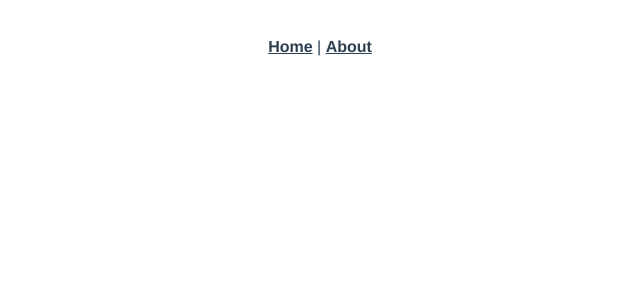
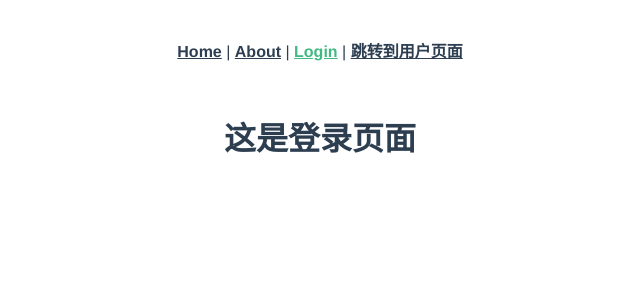
Before and after one commit to malun666/vue_bjsfa, a Vue app: page /#/login in a window 1280 px wide. Shown: the top 300 px of the page, without its empty margins (320-960 px from the left). Built offline with nearby package versions, Linux system fonts and the light colour scheme.

Commit message:
added the router

```diff
--- a/src/App.vue
+++ b/src/App.vue
@@ -2,7 +2,9 @@
   <div id="app">
     <div id="nav">
       <router-link to="/">Home</router-link> |
-      <router-link to="/about">About</router-link>
+      <router-link to="/about">About</router-link> |
+      <router-link to="/login">Login</router-link> |
+      <router-link to="/User/9999">跳转到用户页面</router-link>
     </div>
     <router-view/>
   </div>
--- a/src/main.js
+++ b/src/main.js
@@ -5,6 +5,7 @@ import store from "./store";
 
 Vue.config.productionTip = false;
 
+// 第四步：把Vue项目的根Vue实例，添加router选项的配置。
 new Vue({
   router,
   store,
--- a/src/router.js
+++ b/src/router.js
@@ -1,15 +1,35 @@
 import Vue from "vue";
+// 第一步： 引入Router， 一种：cdn， 另外一种：直接import
 import Router from "vue-router";
 import Home from "./views/Home.vue";
+import Login from "./views/Login";
 
+// 第二步：使用use注册Router插件
 Vue.use(Router);
 
+// 第三步：创建路由对象
 export default new Router({
   routes: [
     {
       path: "/",
       name: "home",
       component: Home
+    },
+    {
+      path: "/login",
+      name: "login",
+      component: Login
+    },
+    {
+      path: "/user/:id",
+      name: "user",
+      component: () => import("./views/UserInfo.vue")
+    },
+    {
+      path: "/product/:id",
+      name: "product",
+      props: true,
+      component: () => import("./views/Product.vue")
     },
     {
       path: "/about",
--- /dev/null
+++ b/src/views/Login.vue
@@ -0,0 +1,17 @@
+<template>
+  <div class="login">
+    <h1>这是登录页面</h1>
+  </div>
+</template>
+
+<script>
+export default {
+  name: "login",
+  data() {
+    return {};
+  }
+};
+</script>
+
+<style scoped>
+</style>
--- /dev/null
+++ b/src/views/Product.vue
@@ -0,0 +1,18 @@
+<template>
+  <div class="product">
+    <h1>这是产品页面{{id}}</h1>
+  </div>
+</template>
+
+<script>
+export default {
+  name: "product",
+  props: ["id"],
+  data() {
+    return {};
+  }
+};
+</script>
+
+<style scoped>
+</style>
--- /dev/null
+++ b/src/views/UserInfo.vue
@@ -0,0 +1,17 @@
+<template>
+  <div class="userinfo">
+    <h1>这是用户页面{{$route.params.id}}</h1>
+  </div>
+</template>
+
+<script>
+export default {
+  name: "userinfo",
+  data() {
+    return {};
+  }
+};
+</script>
+
+<style scoped>
+</style>
```
